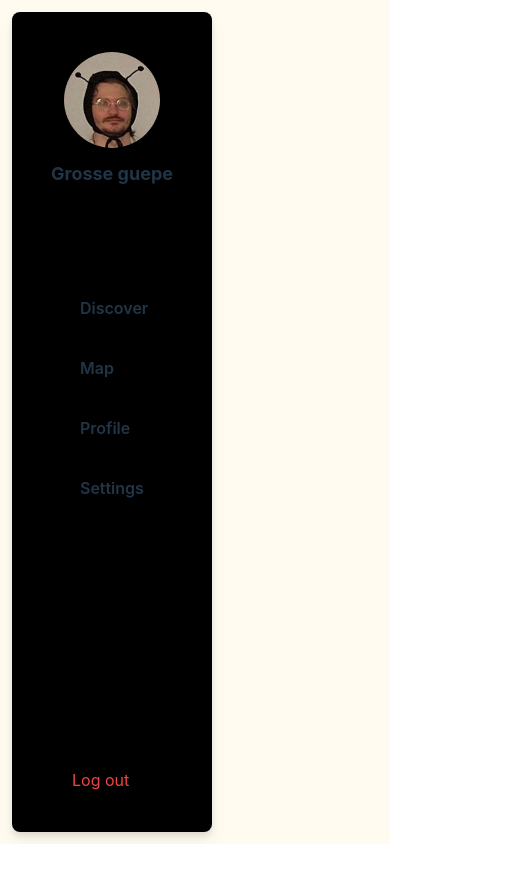
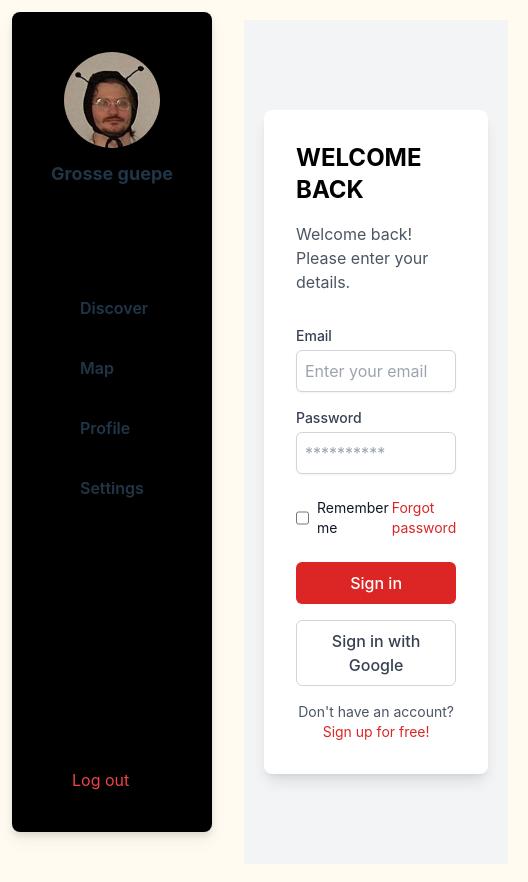
Before and after one commit to plegulluche/T-DAT-902, a React (Vite) app in the folder Web/: page /login in a window 390 px wide. Shown: the whole page, 528 px wide, since content can reach past the window. Before the commit the page ends 844 px from the top, so only its background shows below. Built offline with nearby package versions, Linux system fonts and the light colour scheme; some icons are missing.

Commit message:
[ADD] new pages login and register done without connexion with back for now [FIX] modify the router.tsx to add both login and register

```diff
--- /dev/null
+++ b/Web/src/components/login.tsx
@@ -0,0 +1,76 @@
+import React, { useState } from 'react';
+
+const Login: React.FC = () => {
+    const [email, setEmail] = useState('');
+    const [password, setPassword] = useState('');
+    const [rememberMe, setRememberMe] = useState(false);
+
+    const handleLogin = (e: React.FormEvent) => {
+      e.preventDefault();
+      // Handle login logic here
+      console.log('Email:', email, 'Password:', password, 'Remember Me:', rememberMe);
+    };
+
+    return (
+        <div className="flex items-center justify-center min-h-screen bg-gray-100 p-5">
+          <div className="bg-white rounded-lg shadow-lg flex max-w-4xl w-full">
+            <div className="w-1/2 hidden md:flex items-center justify-center p-8">
+              <img src="/gif2.gif" alt="House for Sale" className="w-full h-auto" />
+            </div>
+            <div className="flex flex-col items-center w-full md:w-1/2 p-8">
+              <h2 className="text-black text-2xl font-bold mb-4">WELCOME BACK</h2>
+              <p className="text-gray-600 mb-8">Welcome back! Please enter your details.</p>
+              <form onSubmit={handleLogin} className="w-full">
+                <div className="mb-4">
+                  <label htmlFor="email" className="block text-sm font-medium text-gray-700">Email</label>
+                  <input
+                    type="email"
+                    id="email"
+                    placeholder="Enter your email"
+                    value={email}
+                    onChange={(e) => setEmail(e.target.value)}
+                    required
+                    className="mt-1 block w-full p-2 border border-gray-300 rounded-md shadow-sm focus:outline-none focus:ring-red-500 focus:border-red-500 sm:text-sm"
+                  />
+                </div>
+                <div className="mb-6">
+                  <label htmlFor="password" className="block text-sm font-medium text-gray-700">Password</label>
+                  <input
+                    type="password"
+                    id="password"
+                    placeholder="**********"
+                    value={password}
+                    onChange={(e) => setPassword(e.target.value)}
+                    required
+                    className="mt-1 block w-full p-2 border border-gray-300 rounded-md shadow-sm focus:outline-none focus:ring-red-500 focus:border-red-500 sm:text-sm"
+                  />
+                </div>
+                <div className="flex items-center justify-between mb-6">
+                  <div className="flex items-center">
+                    <input
+                      type="checkbox"
+                      id="rememberMe"
+                      checked={rememberMe}
+                      onChange={(e) => setRememberMe(e.target.checked)}
+                      className="h-4 w-4 text-red-600 focus:ring-red-500 border-gray-300 rounded"
+                    />
+                    <label htmlFor="rememberMe" className="ml-2 block text-sm text-gray-900">Remember me</label>
+                  </div>
+                  <a href="/forgot-password" className="text-sm text-red-600 hover:underline">Forgot password</a>
+                </div>
+                <button type="submit" className="w-full bg-red-600 text-white py-2 rounded-md hover:bg-red-700 focus:outline-none focus:ring-2 focus:ring-offset-2 focus:ring-red-500 mb-4">Sign in</button>
+                <button type="button" className="w-full bg-white border border-gray-300 text-gray-700 py-2 rounded-md flex items-center justify-center hover:bg-gray-50 focus:outline-none focus:ring-2 focus:ring-offset-2 focus:ring-gray-500">
+                  {/* <img src="/path/to/google-icon.png" alt="Google icon" className="w-5 h-5 mr-2" /> Sign in with Google */}
+                  Sign in with Google
+                </button>
+              </form>
+              <p className="mt-4 text-sm text-center text-gray-600">
+                Don't have an account? <a href="/register" className="text-red-600 hover:underline">Sign up for free!</a>
+              </p>
+            </div>
+          </div>
+        </div>
+      );
+  };
+
+  export default Login;
--- /dev/null
+++ b/Web/src/components/register.tsx
@@ -0,0 +1,74 @@
+import React, { useState } from 'react';
+
+const Register: React.FC = () => {
+    const [email, setEmail] = useState('');
+    const [password, setPassword] = useState('');
+    const [confirmPassword, setConfirmPassword] = useState('');
+
+    const handleLogin = (e: React.FormEvent) => {
+      e.preventDefault();
+      console.log('Email:', email, 'Password:', password, 'Confirm Password');
+    };
+
+    return (
+        <div className="flex items-center justify-center min-h-screen bg-gray-100 p-5">
+          <div className="bg-white rounded-lg shadow-lg flex max-w-4xl w-full">
+            <div className="flex flex-col items-center w-full md:w-1/2 p-8">
+              <h2 className="text-black text-2xl font-bold mb-4">WELCOME BACK</h2>
+              <p className="text-gray-600 mb-8">Welcome back! Please enter your details.</p>
+              <form onSubmit={handleLogin} className="w-full">
+                <div className="mb-4">
+                  <label htmlFor="email" className="block text-sm font-medium text-gray-700">Email</label>
+                  <input
+                    type="email"
+                    id="email"
+                    placeholder="Enter your email"
+                    value={email}
+                    onChange={(e) => setEmail(e.target.value)}
+                    required
+                    className="mt-1 block w-full p-2 border border-gray-300 rounded-md shadow-sm focus:outline-none focus:ring-red-500 focus:border-red-500 sm:text-sm"
+                  />
+                </div>
+                <div className="mb-6">
+                  <label htmlFor="password" className="block text-sm font-medium text-gray-700">Password</label>
+                  <input
+                    type="password"
+                    id="password"
+                    placeholder="**********"
+                    value={password}
+                    onChange={(e) => setPassword(e.target.value)}
+                    required
+                    className="mt-1 block w-full p-2 border border-gray-300 rounded-md shadow-sm focus:outline-none focus:ring-red-500 focus:border-red-500 sm:text-sm"
+                  />
+                </div>
+                <div className="mb-6">
+                  <label htmlFor="confirmPassword" className="block text-sm font-medium text-gray-700">Confirm Password</label>
+                  <input
+                    type="password"
+                    id="confirmPassword"
+                    placeholder="**********"
+                    value={confirmPassword}
+                    onChange={(e) => setConfirmPassword(e.target.value)}
+                    required
+                    className="mt-1 block w-full p-2 border border-gray-300 rounded-md shadow-sm focus:outline-none focus:ring-red-500 focus:border-red-500 sm:text-sm"
+                  />
+                </div>
+                <button type="submit" className="w-full bg-red-600 text-white py-2 rounded-md hover:bg-red-700 focus:outline-none focus:ring-2 focus:ring-offset-2 focus:ring-red-500 mb-4">Sign up</button>
+                <button type="button" className="w-full bg-white border border-gray-300 text-gray-700 py-2 rounded-md flex items-center justify-center hover:bg-gray-50 focus:outline-none focus:ring-2 focus:ring-offset-2 focus:ring-gray-500">
+                  {/* <img src="/path/to/google-icon.png" alt="Google icon" className="w-5 h-5 mr-2" /> Sign in with Google */}
+                  Sign up with Google
+                </button>
+              </form>
+              <p className="mt-4 text-sm text-center text-gray-600">
+                Already have an account? <a href="/login" className="text-red-600 hover:underline">Sign in here!</a>
+              </p>
+            </div>
+            <div className="w-1/2 hidden md:flex items-center justify-center p-8">
+              <img src="/gif2.gif" alt="House for Sale" className="w-full h-auto" />
+            </div>
+          </div>
+        </div>
+      );
+  };
+
+  export default Register;
--- /dev/null
+++ b/Web/src/pages/login.tsx
@@ -0,0 +1,9 @@
+import Login from "../components/login";
+
+export default function LoginPage() {
+    return (
+        <div>
+            <Login />
+        </div>
+    )
+}
--- /dev/null
+++ b/Web/src/pages/register.tsx
@@ -0,0 +1,9 @@
+import Register from "../components/register";
+
+export default function RegisterPage() {
+    return (
+        <div>
+            <Register />
+        </div>
+    )
+}
--- a/Web/src/router.tsx
+++ b/Web/src/router.tsx
@@ -8,6 +8,8 @@ import App from "./pages/discover";
 import { HomeSimple, LogOut, Map, Settings, User } from "iconoir-react";
 import Onboarding from "./pages/onboarding";
 import MapPage from "./pages/map";
+import LoginPage from "./pages/login";
+import RegisterPage from "./pages/register";
 
 function LeftMenu() {
   const location = useLocation();
@@ -90,6 +92,18 @@ function LeftMenu() {
           element: <MapPage />,
         },
         {
+          index: true,
+          path: "/login",
+          breadcrumbName: "/login",
+          element: <LoginPage />,
+        },
+        {
+          index: true,
+          path: "/register",
+          breadcrumbName: "/register",
+          element: <RegisterPage />,
+        },
+        {
           path: "*",
           element: <></>,
         },
```
